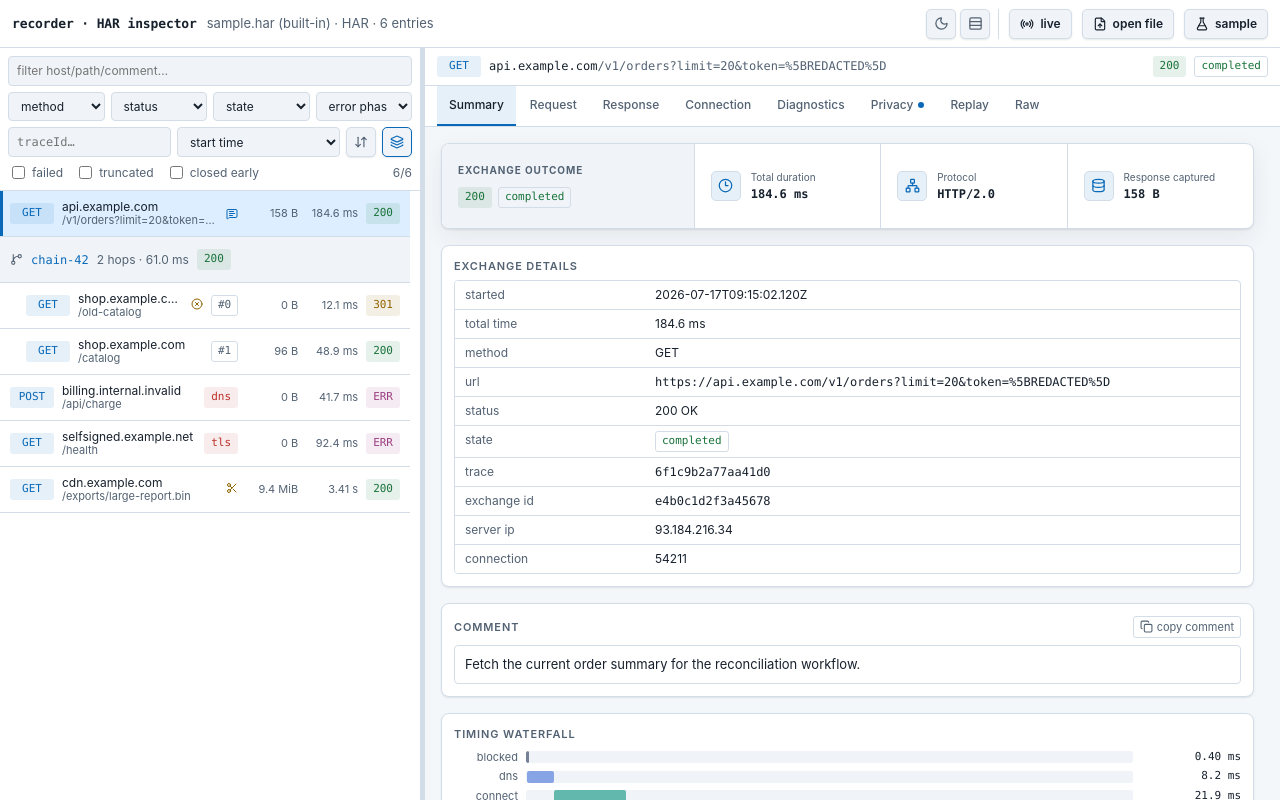
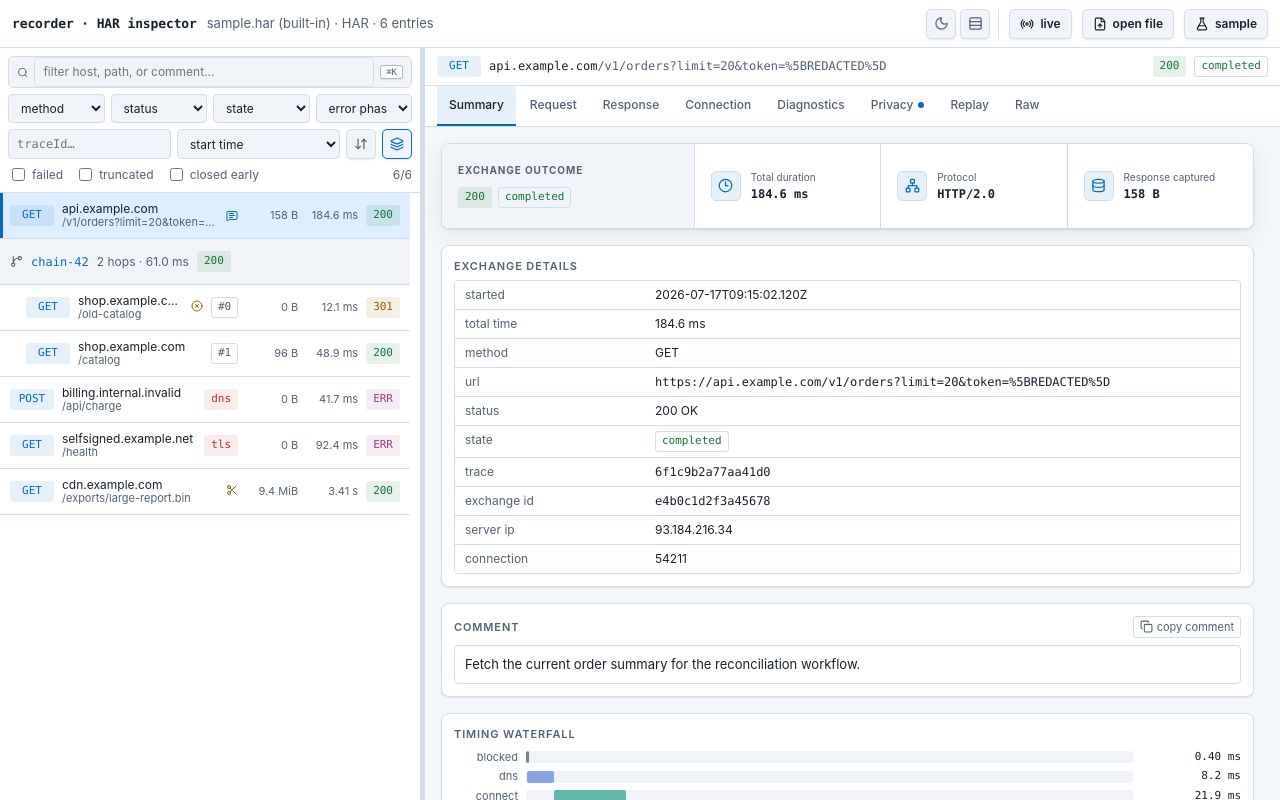
Before and after one commit to mgurevin/recorder, a React (Vite) app in the folder inspector/: page / in a window 1280 px wide. Both pictures are taken after a click on the button "load sample data". Built offline with nearby package versions, Linux system fonts and the light colour scheme.

Commit message:
feat(inspector): add keyboard quick search

```diff
--- a/inspector/src/components/Filters.tsx
+++ b/inspector/src/components/Filters.tsx
@@ -1,4 +1,5 @@
-import { ArrowDownUp, Layers, X } from "lucide-react";
+import { useEffect, useRef } from "react";
+import { ArrowDownUp, Layers, Search, X } from "lucide-react";
 import type { NEntry } from "../types/har";
 
 export interface FilterState {
@@ -93,21 +94,50 @@ export function Filters({
   shown: number;
   total: number;
 }) {
+  const searchRef = useRef<HTMLInputElement>(null);
   const set = (patch: Partial<FilterState>) => onChange({ ...filters, ...patch });
   const methods = uniq(entries.map((e) => e.method));
   const states = uniq(entries.map((e) => e.state || null));
   const phases = uniq(entries.map((e) => e.errorPhase));
   const activeFilterCount = Object.entries(filters).filter(([, value]) => typeof value === "boolean" ? value : Boolean(value)).length;
 
+  useEffect(() => {
+    const focusSearch = (event: KeyboardEvent) => {
+      const target = event.target;
+      const editable = target instanceof Element && Boolean(target.closest("input, select, textarea, [contenteditable='true']"));
+      const commandShortcut = (event.metaKey || event.ctrlKey) && event.key.toLowerCase() === "k";
+      const slashShortcut = event.key === "/" && !editable && !event.metaKey && !event.ctrlKey && !event.altKey;
+      if (!commandShortcut && !slashShortcut) return;
+
+      event.preventDefault();
+      searchRef.current?.focus();
+      searchRef.current?.select();
+    };
+    window.addEventListener("keydown", focusSearch);
+    return () => window.removeEventListener("keydown", focusSearch);
+  }, []);
+
   return (
     <div className="filters">
+      <div className="filter-search-shell">
+        <Search size={13} aria-hidden="true" />
         <input
+          ref={searchRef}
           className="filter-search"
           type="search"
-        placeholder="filter host/path/comment…"
+          aria-label="Filter by host, path, or comment"
+          placeholder="filter host, path, or comment…"
           value={filters.search}
           onChange={(e) => set({ search: e.target.value })}
+          onKeyDown={(event) => {
+            if (event.key === "Escape" && filters.search) {
+              event.preventDefault();
+              set({ search: "" });
+            }
+          }}
         />
+        <kbd data-tooltip="Focus search (Ctrl+K on Windows/Linux)">⌘K</kbd>
+      </div>
       <div className="filter-row">
         <select value={filters.method} onChange={(e) => set({ method: e.target.value })}>
           <option value="">method</option>
--- a/inspector/src/index.css
+++ b/inspector/src/index.css
@@ -155,7 +155,19 @@ button:focus-visible, input:focus-visible, select:focus-visible, textarea:focus-
   padding: 5px 8px; font-size: 12px; min-width: 0;
 }
 .filters input[type="search"]:hover, .filters select:hover, .live-url .input:hover { border-color: var(--color-border-strong); }
-.filter-search { width: 100%; }
+.filter-search-shell {
+  display: flex; align-items: center; gap: 6px; min-height: var(--control-height-sm); padding: 0 8px;
+  border: 1px solid var(--border); border-radius: var(--radius-sm); background: var(--panel-2); color: var(--muted);
+}
+.filter-search-shell:focus-within { border-color: var(--color-focus); box-shadow: var(--focus-ring); color: var(--accent); }
+.filter-search-shell .filter-search {
+  width: 100%; min-height: 0; padding: 0; border: 0; outline: 0; background: transparent; box-shadow: none;
+}
+.filter-search-shell .filter-search:focus-visible { box-shadow: none; }
+.filter-search-shell kbd {
+  flex: 0 0 auto; padding: 1px 5px; border: 1px solid var(--color-border-strong); border-radius: var(--radius-xs);
+  background: var(--color-surface-1); color: var(--muted); font: 9px var(--mono); box-shadow: var(--shadow-control);
+}
 .filter-row { display: flex; gap: 6px; }
 .filter-row select { flex: 1; }
 .filter-trace { flex: 1; }
```
Lines whose indentation alone changed are shown as unchanged.
